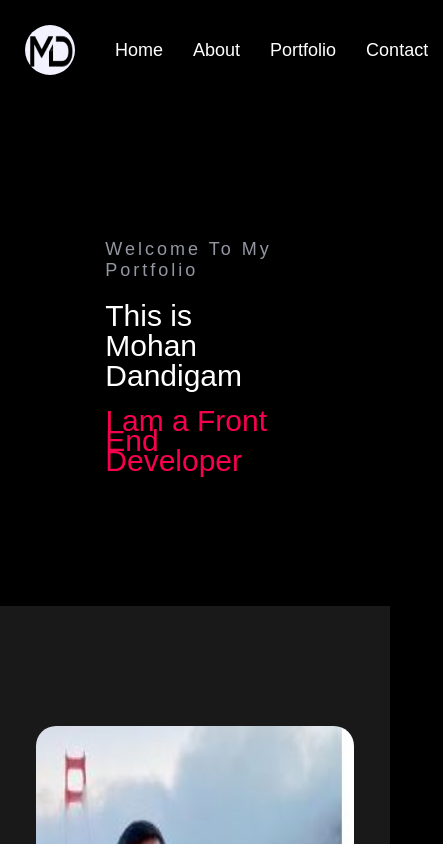
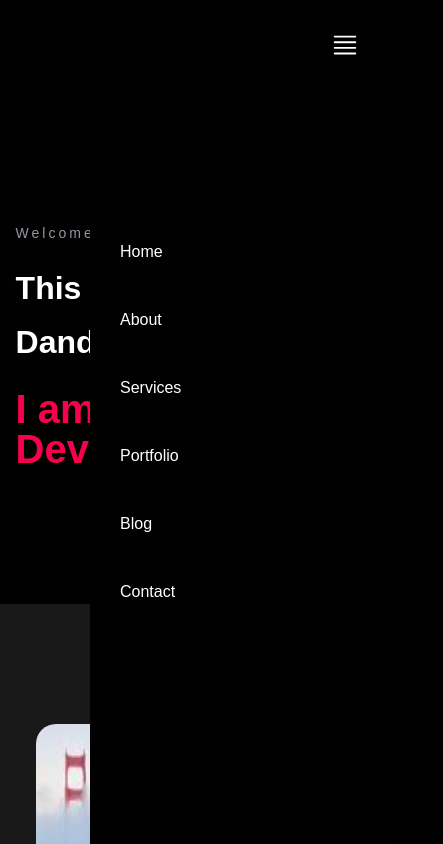
Before and after one commit to mohandand/My_Portfolio, a React (Create React App) app: page / in a window 390 px wide. Shown: the top 844 px of the page, 443 px wide, since content can reach past the window. Built offline with nearby package versions, Linux system fonts and the light colour scheme.

Commit message:
Updated Code for My Portfoio roject

```diff
--- a/src/App.css
+++ b/src/App.css
@@ -137,22 +137,7 @@ button.about.btn.pointer:hover {
   background: #fff;
   color: #000!important;
 }
-.logo{
-  width:50px;
-  height:50px;
-  border-radius: 50%;
-  margin: 25px;
-}
-.my_photo{
-  width:200px;
-  height:180px;
-  border-radius: 40%;
-  margin-bottom: 40px;
-  margin-left: 20px;
-}
-.mar{
-  margin-top: 40px;
-}
+
 /* RESPONSIVE */
 @media only screen and (max-width: 768px){
 .col__2 {
--- a/src/components/Home/Home.css
+++ b/src/components/Home/Home.css
@@ -1,7 +1,7 @@
 .home__bg{
-    background-image: url(../../img/myimage.JPG);
+    background-image: url();
     background-color: #010101;
-    background-position:50%;
+    background-position: 50%;
     background-repeat: no-repeat;
     background-size: cover;
 }
@@ -11,26 +11,63 @@ li.nav__items{
 }
 .home__content{
     padding: 125px 0px;
-    margin: 0 auto;
-    width:50%;
 }
 h1.home__text{
-    font-size: 18x;
+    font-size: 18px;
     font-weight: 400;
     letter-spacing: 3px;
-    color: rgba(198,202,216,.75)!important;
+    color: rgba(198,201,216,.75)!important;
 }
 h2.home__text{
-    font-size: 30px;
-    line-height: 30px;
-    font-weight: 500;
+    font-size: 54px;
+    line-height: 54px;
+    font-weight: 800;
     font-family: Montserrat,sans-serif;
 }
 h3.home__text{
-    font-size: 30px;
-    line-height: 20px;
-    font-weight: 500;
+    font-size: 50px;
+    font-weight: 800;
     font-family: Montserrat,sans-serif;
+    line-height: 40px;
+}
+h4.home__text{
+    font-size: 50px;
+    font-weight: 800;
+    line-height: 40px;
+    font-family: Montserrat,sans-serif;
+
+}
+.header{
+    transition: .4s all ease;
+}
+.header.active{
+    position: fixed;
+    z-index: 1000;
+    width: 100%;
+    padding: 0px 20px;
+    background-color: #191919;
+}
+.toggle__menu {
+    display: flex;
+    justify-content: flex-end;
+    float: right;
+    z-index: 1000;
+    width: 100%;
+    display:none;
+}
+ul.sidebar.d__flex {
+    flex-wrap: wrap;
+    height: 100%;
+    position: fixed;
+    right: 0%;
+    background: #010101;
+    justify-content: center;
+    width: 300px;
+    top: 0%;
+    flex-direction: column;
+}
+li.sideNavbar{
+    padding: 25px 30px;
 }
 .logo{
     width:50px;
@@ -48,3 +85,48 @@ h3.home__text{
   .mar{
     margin-top: 40px;
   }
+
+/* RESPONSIVE */
+@media only screen and (max-width: 768px){
+ .header{
+     justify-content: space-between;
+ }
+.navigation.pxy__30 {
+        display: none;
+    }
+h2.white.pz__10 {
+    font-size: 50px!important;
+}
+svg.bi.bi-justify.white.pointer {
+    width: 30px;
+    height: 30px;
+}
+.toggle__menu{
+    display: flex;
+    justify-content: flex-end;
+    float: right;
+    z-index: 1000;
+    width: 100%;
+}
+}
+@media only screen and (max-width: 425px){
+h2.home__text.pz__10{
+    font-size: 32px;
+}
+h3.sweet.pz__10 {
+    font-size: 40px;
+}
+h1.home__text {
+    font-size: 14px;
+}
+h4.home__text {
+    font-size: 45px;
+}
+.toggle__menu{
+    display: flex;
+    justify-content: flex-end;
+    float: right;
+    z-index: 1000;
+    width: 100%;
+}
+}
--- a/src/components/Home/Home.js
+++ b/src/components/Home/Home.js
@@ -1,25 +1,86 @@
-import React from "react";
-import "./Home.css"
-import logo from "../../img/logo.png"
-import profile from "../../img/myimage.JPG"
 
-export default function Home(){
-        return(
-            <div className="home">
-                <div className="home__bg"></div>
-                <div className="header d__flex align__items_center jsutify__content__center">
-                <div>
-                    <img className="logo" src={logo}/>
-                </div>
-                <div className="navigation mar">
-                    <ul className="navbar d__flex" >
-                        <a href="#Home"><li className="nav__items mx__15">Home</li></a>
-                        <a href="#Home"><li className="nav__items mx__15">About</li></a>
-                        <a href="#Home"><li className="nav__items mx__15">Portfolio</li></a>
-                        <a href="#Home"><li className="nav__items mx__15">Contact</li></a>
+import React, {useState} from "react";
+import "./Home.css";
+
+function Home() {
+  // fixed Header
+  window.addEventListener("scroll", function () {
+    const header = document.querySelector(".header");
+    header.classList.toggle("active", window.scrollY > 0);
+  });
+  // Toogle Menu
+   const [show, setShow] = useState(true);
+  return (
+    <div className="home" id="Home">
+      <div className="home__bg">
+        <div className="header d__flex align__items__center pxy__30">
+          {/* <div className="logo">
+            <img src={logo} alt="" />
+          </div> */}
+          <div className="navigation pxy__30">
+            <ul className="navbar d__flex">
+              <a href="#Home">
+                <li className="nav__items mx__15">Home</li>
+              </a>
+              <a href="#About">
+                <li className="nav__items mx__15">About</li>
+              </a>
+              <a href="#Services">
+                <li className="nav__items mx__15">Services</li>
+              </a>
+              <a href="#Portfolio">
+                <li className="nav__items mx__15">Portfolio</li>
+              </a>
+              <a href="#Blog">
+                <li className="nav__items mx__15">Blog</li>
+              </a>
+              <a href="#Contact">
+                <li className="nav__items mx__15">Contact</li>
+              </a>
             </ul>
           </div>
+          {/* Toogle Menu */}
+          <div className="toggle__menu">
+            <svg onClick={() => setShow(!show)}
+              xmlns="http://www.w3.org/2000/svg"
+              width="16"
+              height="16"
+              fill="currentColor"
+              class="bi bi-justify white pointer"
+              viewBox="0 0 16 16"
+            >
+              <path
+                fill-rule="evenodd"
+                d="M2 12.5a.5.5 0 0 1 .5-.5h11a.5.5 0 0 1 0 1h-11a.5.5 0 0 1-.5-.5zm0-3a.5.5 0 0 1 .5-.5h11a.5.5 0 0 1 0 1h-11a.5.5 0 0 1-.5-.5zm0-3a.5.5 0 0 1 .5-.5h11a.5.5 0 0 1 0 1h-11a.5.5 0 0 1-.5-.5zm0-3a.5.5 0 0 1 .5-.5h11a.5.5 0 0 1 0 1h-11a.5.5 0 0 1-.5-.5z"
+              />
+            </svg>
           </div>
+          {show ?(
+          <div className="sideNavbar">
+              <ul className="sidebar d__flex">
+              <li className="sideNavbar">
+              <a href="#home">Home</a>
+            </li>
+            <li className="sideNavbar">
+              <a href="#about">About</a>
+            </li>
+            <li className="sideNavbar">
+              <a href="#services">Services</a>
+            </li>
+            <li className="sideNavbar">
+              <a href="#portfolio">Portfolio</a>
+            </li>
+            <li className="sideNavbar">
+              <a href="#blog">Blog</a>
+            </li>
+            <li className="sideNavbar">
+              <a href="#contact">Contact</a>
+            </li>
+              </ul>
+          </div>
+           ) : null}
+        </div>
+        {/* HOME CONTENT */}
         {/* Home Content */}
  <div className="container d__flex align__items_center jsutify__content__center">
  <div className="home__content d__flex">
@@ -34,5 +95,8 @@ export default function Home(){
  </div>
 </div>
       </div>
-        )
+    </div>
+  );
 }
+
+export default Home;
--- a/src/components/Project/Project.css
+++ b/src/components/Project/Project.css
@@ -1,4 +1,4 @@
-.p{
+.project{
     background-color: #010101;
 }
 #mywork{
--- a/src/components/Project/Project.js
+++ b/src/components/Project/Project.js
@@ -7,7 +7,7 @@ import Project3 from '../../img/portfolio-3.jpg';
 
 export default function Project() {
   return (
-    <div className="project p component__space" id="Portfolio">
+    <div className="project component__space" id="Portfolio">
       <div className="heading">
         <h1 className="heading" id="mywork">My Work</h1>
       </div>
```
Lines whose indentation alone changed are shown as unchanged.
